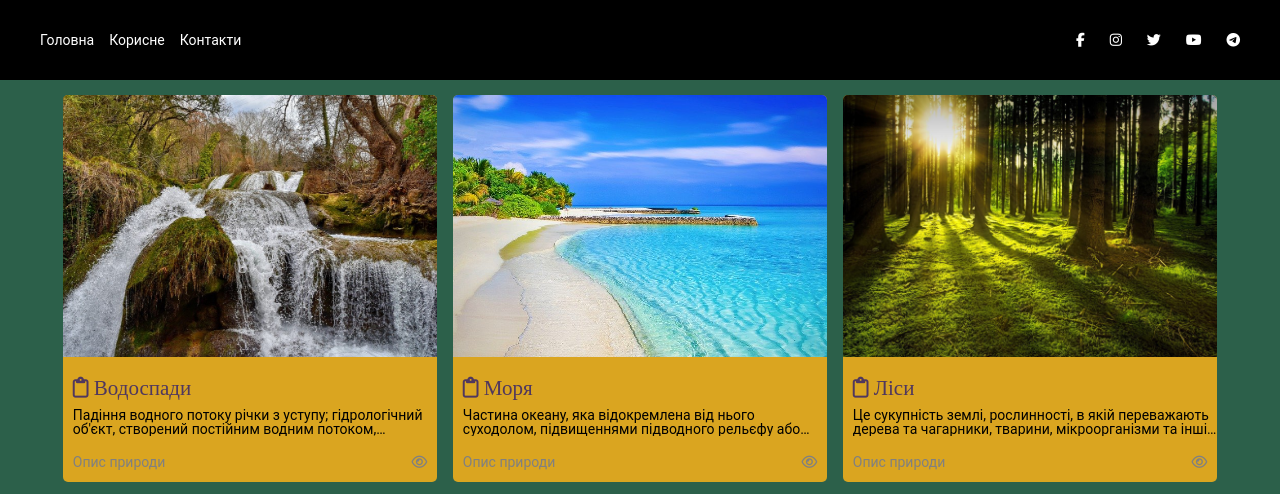
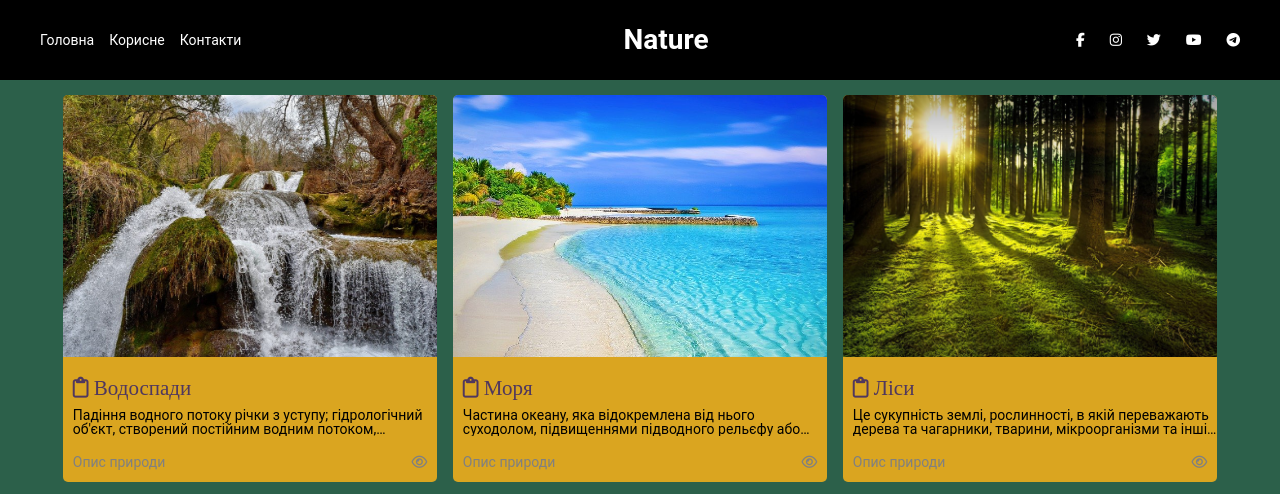
Before and after one commit to stepan-sych/first-site-nature, a plain HTML site: page index.html in a window 1280 px wide. Shown: the top 494 px of the page. Drawn offline with nearby package versions, Linux system fonts and the light colour scheme.

Commit message:
Add h1 main tittle

```diff
--- a/index.html
+++ b/index.html
@@ -18,6 +18,7 @@
                 <ul class="header-list" id="nav-menu"></ul>
             </nav>
         </div>
+        <h1>Nature</h1>
         <div class="icons" id="iconsJs">
         </div>
     </header>
--- a/style.css
+++ b/style.css
@@ -84,9 +84,10 @@ body {
     padding-left: 40px;
     padding-right: 40px;
     align-items: center;
-
 }
-
+.header h1 {
+    color: white;
+}
 
 .header-burger {
     display: none;
```
Also changed, not shown: image/loveourplanet-gb4bbf4331_1920.jpg (added).
